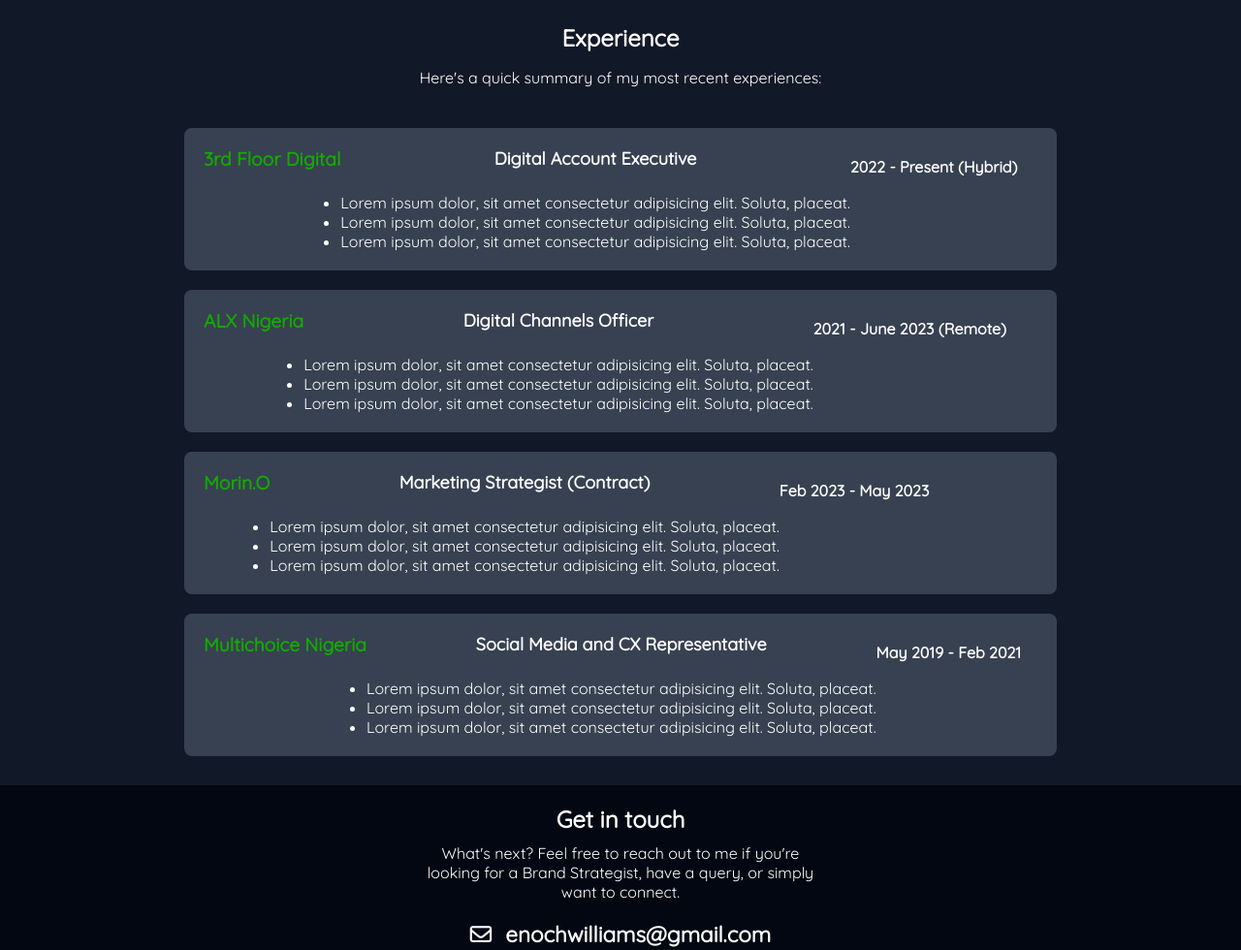
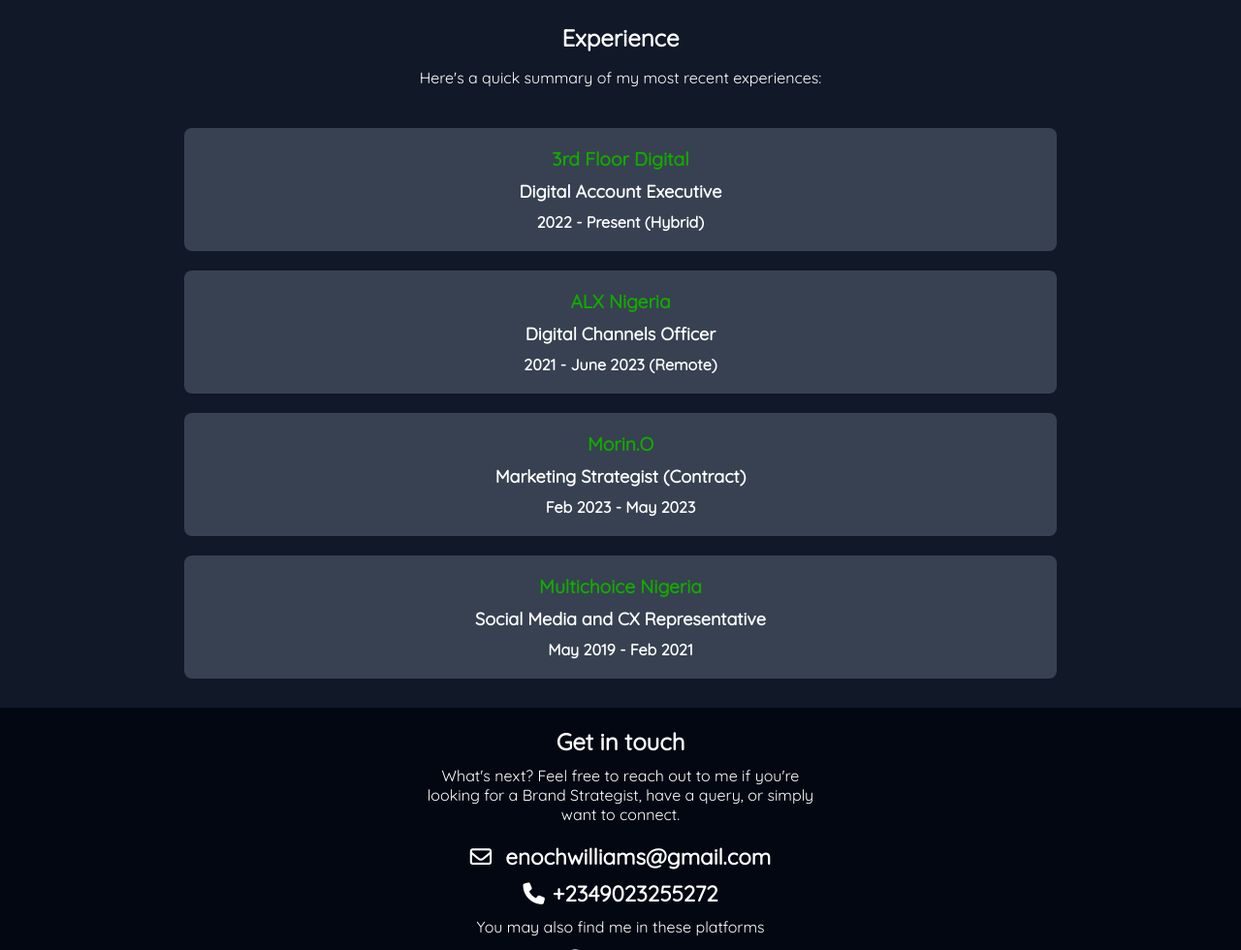
Before and after one commit to Ehigiepaul01/Muyiwa-Babawale, a plain HTML site: page index.html in a window 1280 px wide. Shown: the part 2200-3180 px from the top of the page at 97% size. Drawn offline with Linux system fonts and the light colour scheme.

Commit message:
edited the experience section of the page

```diff
--- a/index.html
+++ b/index.html
@@ -138,20 +138,6 @@
 
           <div class="role">
             <h5>Digital Account Executive</h5>
-            <ul>
-              <li>
-                Lorem ipsum dolor, sit amet consectetur adipisicing elit.
-                Soluta, placeat.
-              </li>
-              <li>
-                Lorem ipsum dolor, sit amet consectetur adipisicing elit.
-                Soluta, placeat.
-              </li>
-              <li>
-                Lorem ipsum dolor, sit amet consectetur adipisicing elit.
-                Soluta, placeat.
-              </li>
-            </ul>
           </div>
 
           <p>2022 - Present (Hybrid)</p>
@@ -162,20 +148,6 @@
 
           <div class="role">
             <h5>Digital Channels Officer</h5>
-            <ul>
-              <li>
-                Lorem ipsum dolor, sit amet consectetur adipisicing elit.
-                Soluta, placeat.
-              </li>
-              <li>
-                Lorem ipsum dolor, sit amet consectetur adipisicing elit.
-                Soluta, placeat.
-              </li>
-              <li>
-                Lorem ipsum dolor, sit amet consectetur adipisicing elit.
-                Soluta, placeat.
-              </li>
-            </ul>
           </div>
 
           <p>2021 - June 2023 (Remote)</p>
@@ -186,20 +158,6 @@
 
           <div class="role">
             <h5>Marketing Strategist (Contract)</h5>
-            <ul>
-              <li>
-                Lorem ipsum dolor, sit amet consectetur adipisicing elit.
-                Soluta, placeat.
-              </li>
-              <li>
-                Lorem ipsum dolor, sit amet consectetur adipisicing elit.
-                Soluta, placeat.
-              </li>
-              <li>
-                Lorem ipsum dolor, sit amet consectetur adipisicing elit.
-                Soluta, placeat.
-              </li>
-            </ul>
           </div>
 
           <p>Feb 2023 - May 2023</p>
@@ -210,20 +168,6 @@
 
           <div class="role">
             <h5>Social Media and CX Representative</h5>
-            <ul>
-              <li>
-                Lorem ipsum dolor, sit amet consectetur adipisicing elit.
-                Soluta, placeat.
-              </li>
-              <li>
-                Lorem ipsum dolor, sit amet consectetur adipisicing elit.
-                Soluta, placeat.
-              </li>
-              <li>
-                Lorem ipsum dolor, sit amet consectetur adipisicing elit.
-                Soluta, placeat.
-              </li>
-            </ul>
           </div>
 
           <p>May 2019 - Feb 2021</p>
--- a/styles.css
+++ b/styles.css
@@ -194,7 +194,7 @@ h3 {
   margin: 10px;
   padding: 20px;
   display: flex;
-  flex-direction: row;
+  flex-direction: column;
   border: none;
   text-align: center;
   border-radius: .5rem;
@@ -418,13 +418,4 @@ h3 {
     display: flex;
     flex-direction: column;
   }
-
-  .card h6 {
-    display: flex;
-  }
-
-  .card p {
-    display: none;
-  }
-
 }
```
